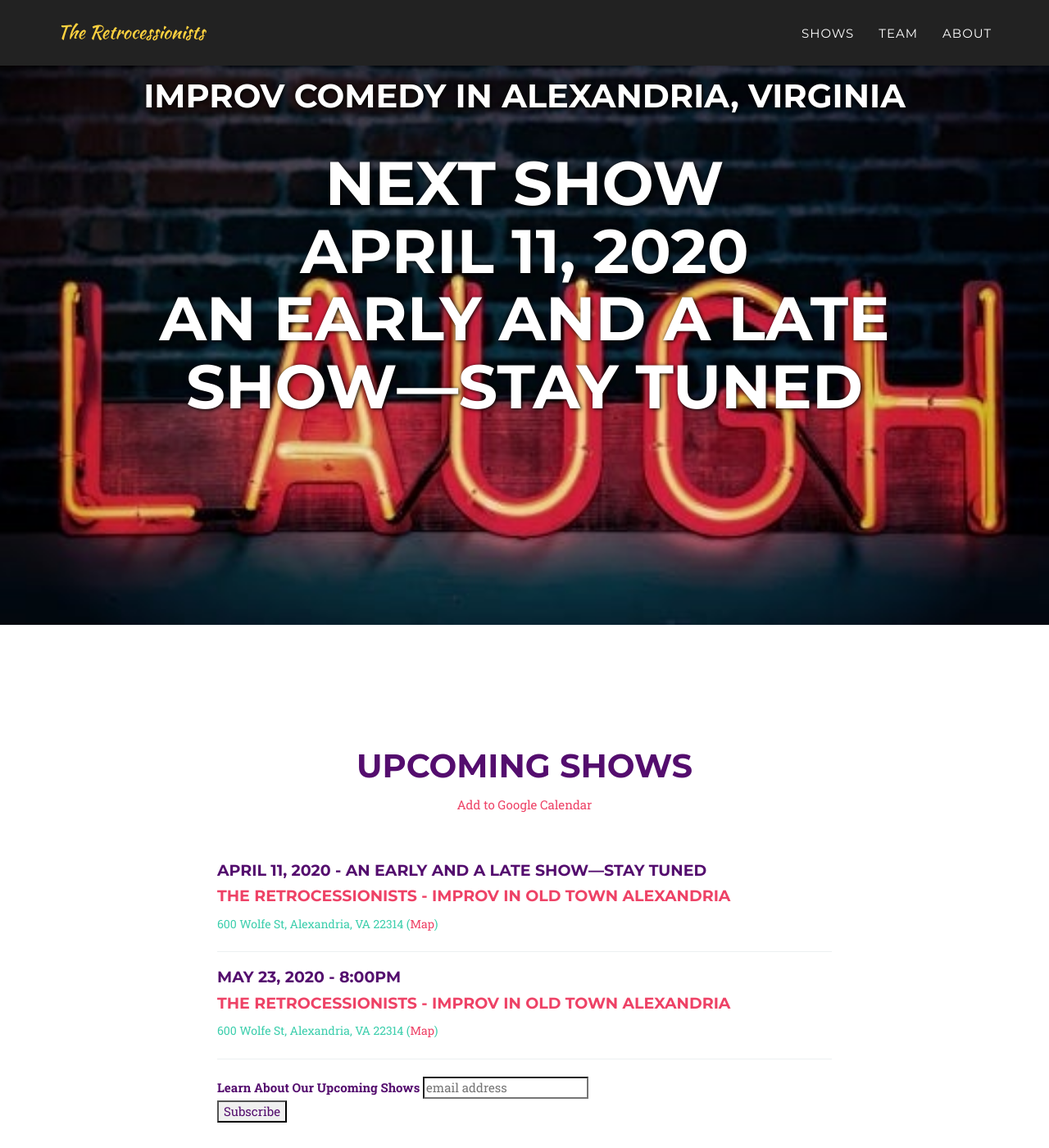
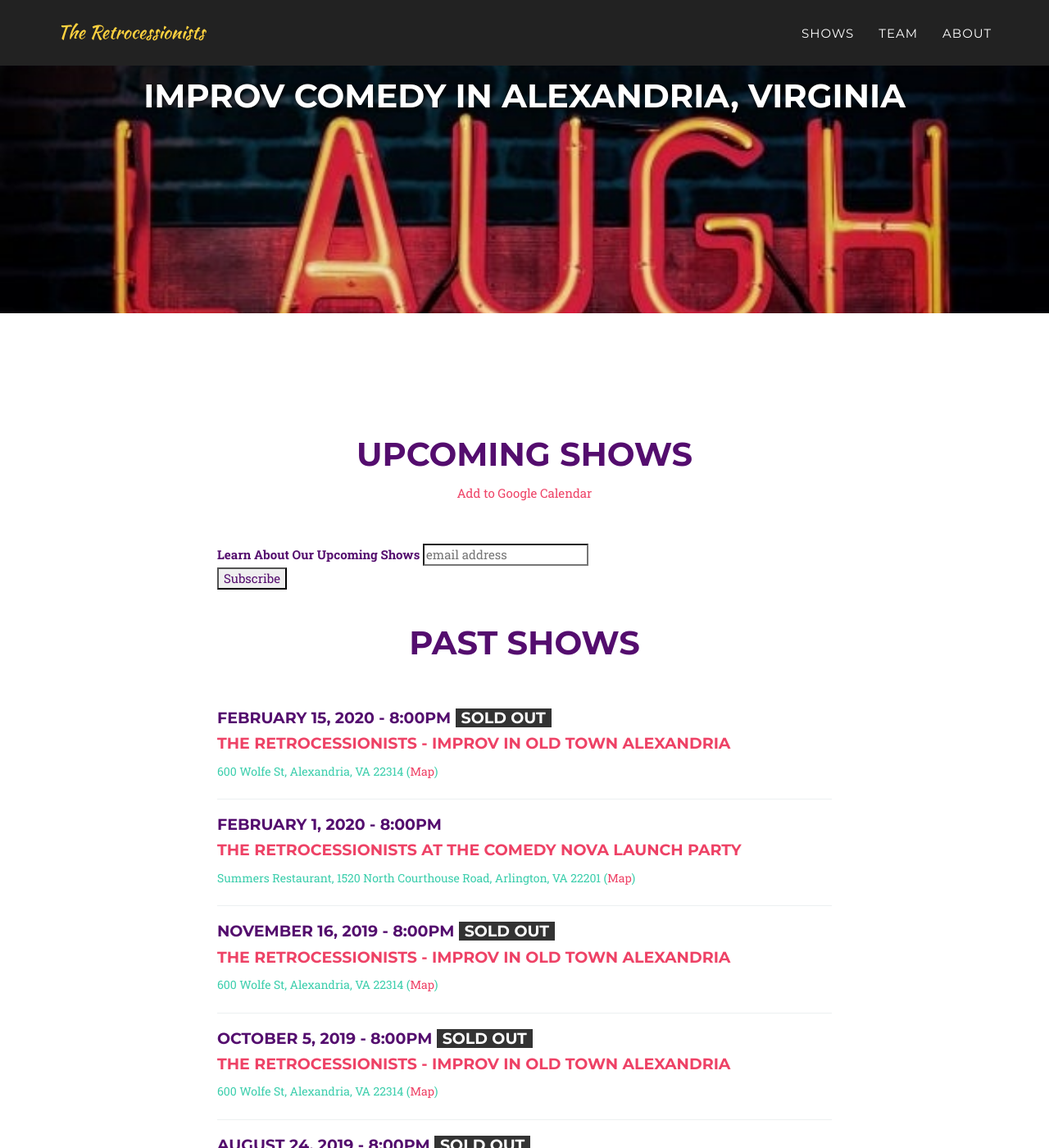
Before and after one commit to yig/RetrosImprovWeb, a Jekyll site: the page built from index.html, in a window 1280 px wide and 1400 px high, scrolled down 203 px. Shown: the whole window at 82% size. Built offline with Jekyll 4.4.1, drawn with Linux system fonts in a browser that asks for light colours; some web fonts are replaced; comment, search, counter and statistics services are not loaded.

Commit message:
Remove future shows for now.

```diff
--- a/_config.yml
+++ b/_config.yml
@@ -6,14 +6,6 @@ email: retrocessionist.improv@gmail.com
 description: "The Retrocessionists - Improv Comedy in Alexandria, VA"
 
 shows:
-- date: April 11, 2020
-  time: an early and a late show—stay tuned
-  title: The Retrocessionists - Improv in Old Town Alexandria
-  location: 600 Wolfe St, Alexandria, VA 22314
-- date: May 23, 2020
-  time: 8:00pm
-  title: The Retrocessionists - Improv in Old Town Alexandria
-  location: 600 Wolfe St, Alexandria, VA 22314
 past_shows:
 - date: February 15, 2020
   time: 8:00pm
--- a/_includes/header.html
+++ b/_includes/header.html
@@ -39,11 +39,13 @@
         <div class="container">
             <div class="intro-text">
                 <div class="intro-lead-in">Improv Comedy in Alexandria, Virginia</div>
+                {% if site.shows.size > 0 %}
                 <div class="intro-heading">
                         Next Show<br />
                         {{ site.shows[0].date | date: '%B %d, %Y' }}<br />
                         {{ site.shows[0].time }}<br />
                 </div>
+                {% endif %}
             </div>
         </div>
     </header>
```
